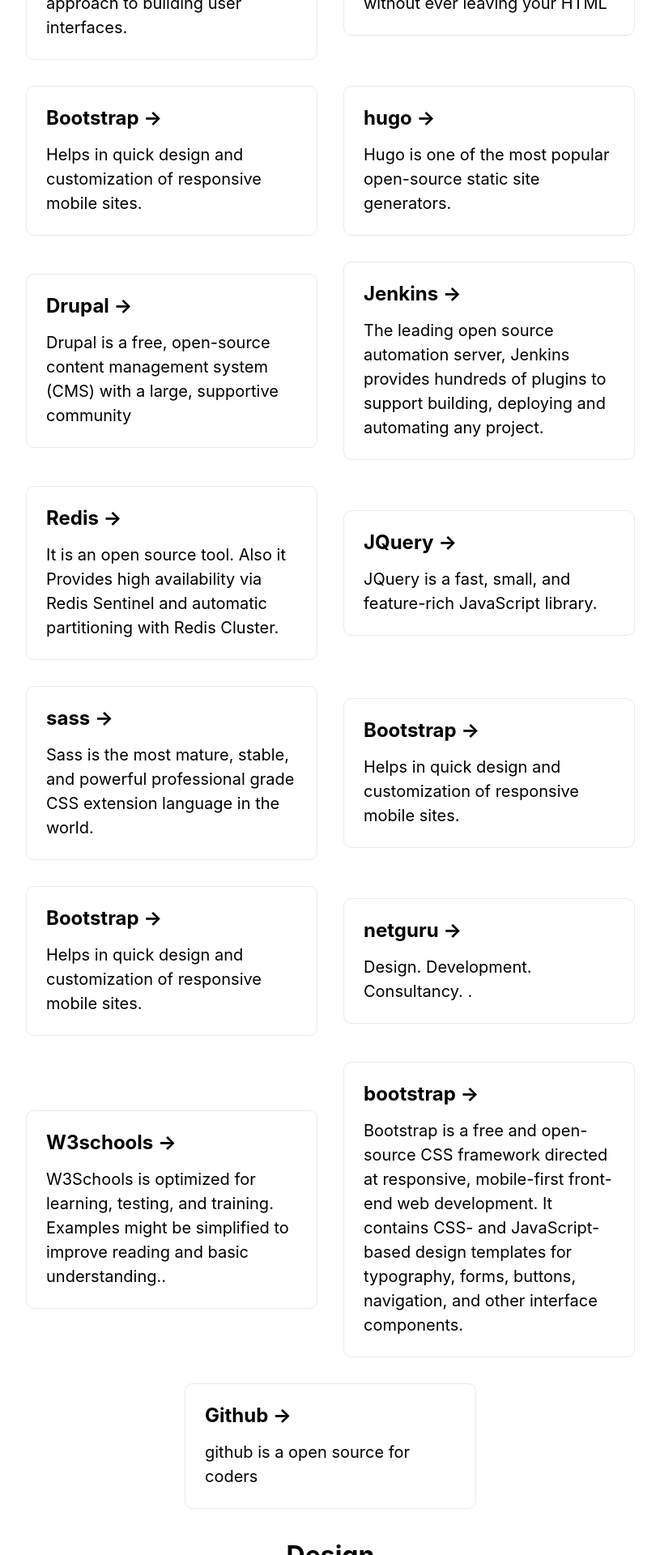
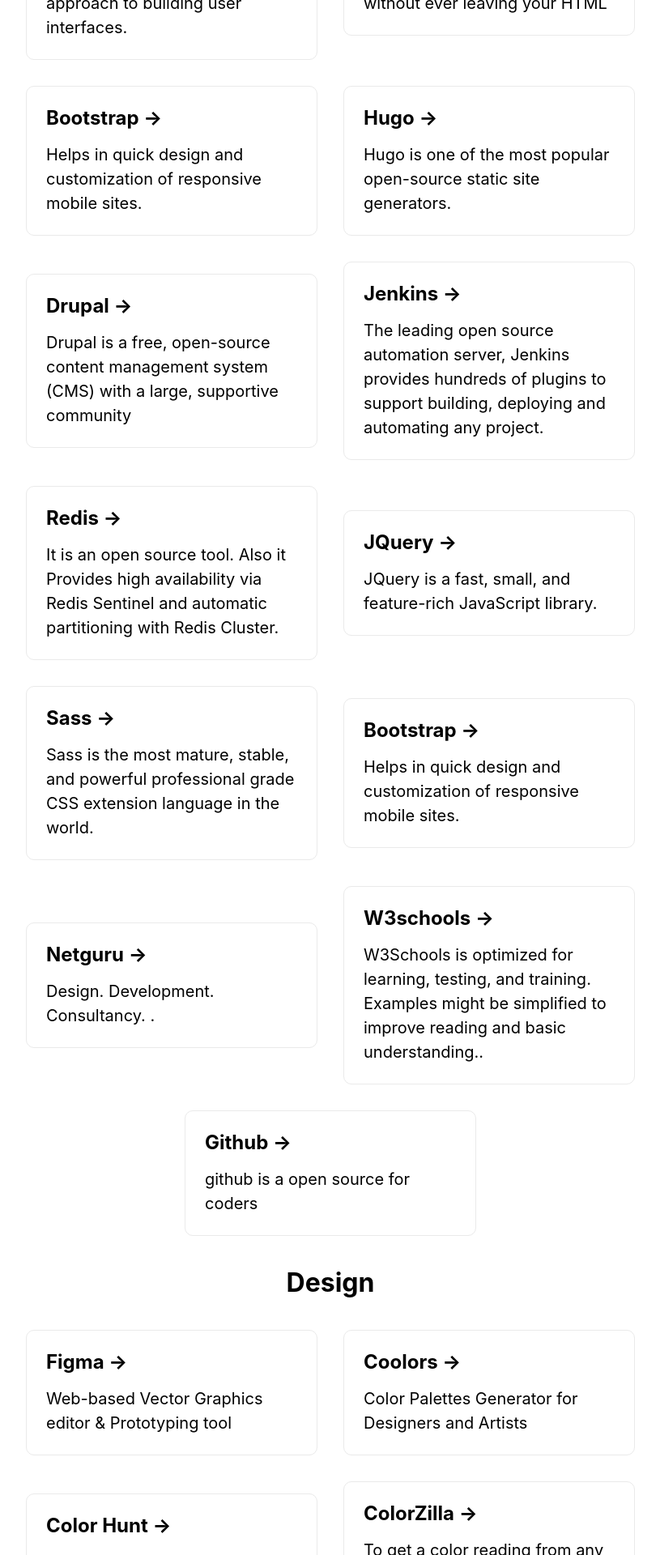
Before and after one commit to akash-santhosh/tools, a Next.js app: page / in a window 1280 px wide. Shown: the part 1900-3820 px from the top of the page at 81% size, without its empty margins (232-1047 px from the left). Built offline with nearby package versions, Linux system fonts and the light colour scheme.

Commit message:
Update data.js

```diff
--- a/data.js
+++ b/data.js
@@ -31,7 +31,7 @@
         "category": "Others"
     },
      {
-        "siteName": "miro board",
+        "siteName": "Miro Board",
         "siteURL": "https://www.miro.com/miro/",
         "siteDesc": "The online collaborative whiteboard platform to bring teams together, anytime, anywhere.",
         "category": "Others"
@@ -115,7 +115,7 @@
         "category":"Design"
     },
     {
-        "siteName":"axe DevTools",
+        "siteName":"Axe DevTools",
         "siteURL":"https://www.deque.com/axe/devtools/",
         "siteDesc":"Next level Accessibility Testing",
         "category":"Others"
@@ -169,7 +169,7 @@
         "category":"Development"
     },
     {
-        "siteName":"swagger",
+        "siteName":"Swagger",
         "siteURL":"https://swagger.io",
         "siteDesc":"Simplify API development for users, teams, and enterprises with the Swagger open source and professional toolset",
         "category":"Development"
@@ -193,7 +193,7 @@
         "category":"Development"
     },
     {
-        "siteName":"hugo",
+        "siteName":"Hugo",
         "siteURL":"https://hugo.com/",
         "siteDesc":"Hugo is one of the most popular open-source static site generators.",
         "category":"Development"
@@ -229,7 +229,7 @@
         "category":"Development"
     },
     {
-        "siteName":"sass",
+        "siteName":"Sass",
         "siteURL":"https://sass-lang.com/",
         "siteDesc":"Sass is the most mature, stable, and powerful professional grade CSS extension language in the world.",
         "category":"Development"
@@ -241,13 +241,7 @@
         "category":"Development"
     },
     {
-        "siteName":"Bootstrap",
-        "siteURL":"https://getbootstrap.com/",
-        "siteDesc":"Helps in quick design and customization of responsive mobile sites.",
-        "category":"Development"
-    },
-    {
-        "siteName":"netguru",
+        "siteName":"Netguru",
         "siteURL":"https://www.netguru.com/services?utm_source=clutch&utm_medium=referral",
         "siteDesc":"Design. Development. Consultancy. .",
         "category":"Development"
@@ -259,12 +253,6 @@
         "category":"Development"
     },
     {
-        "siteName":"bootstrap",
-        "siteURL":"https://getbootstrap.com/",
-        "siteDesc":"Bootstrap is a free and open-source CSS framework directed at responsive, mobile-first front-end web development. It contains CSS- and JavaScript-based design templates for typography, forms, buttons, navigation, and other interface components.",
-        "category":"Development"
-    },
-    {
         "siteName":"Github",
         "siteURL":"https:github.com/solistic-king",
         "siteDesc":"github is a open source for coders",
```
